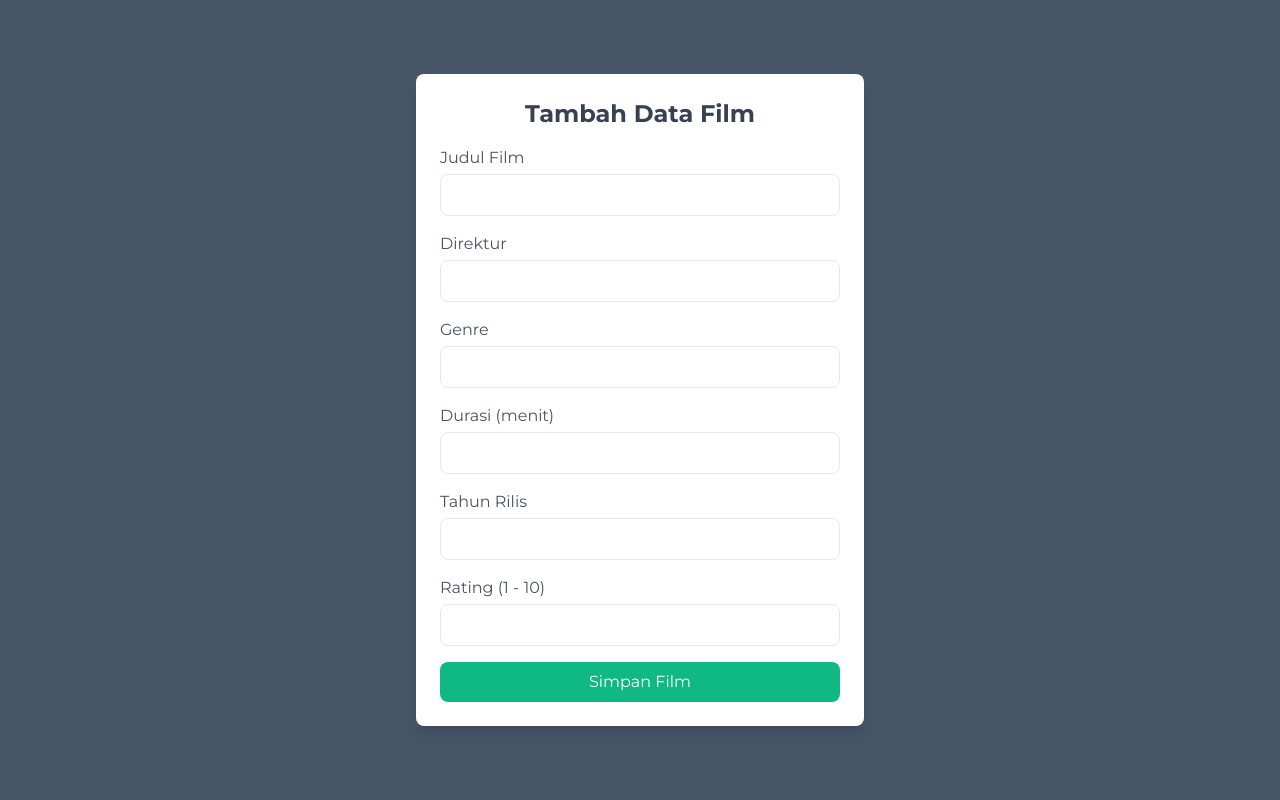
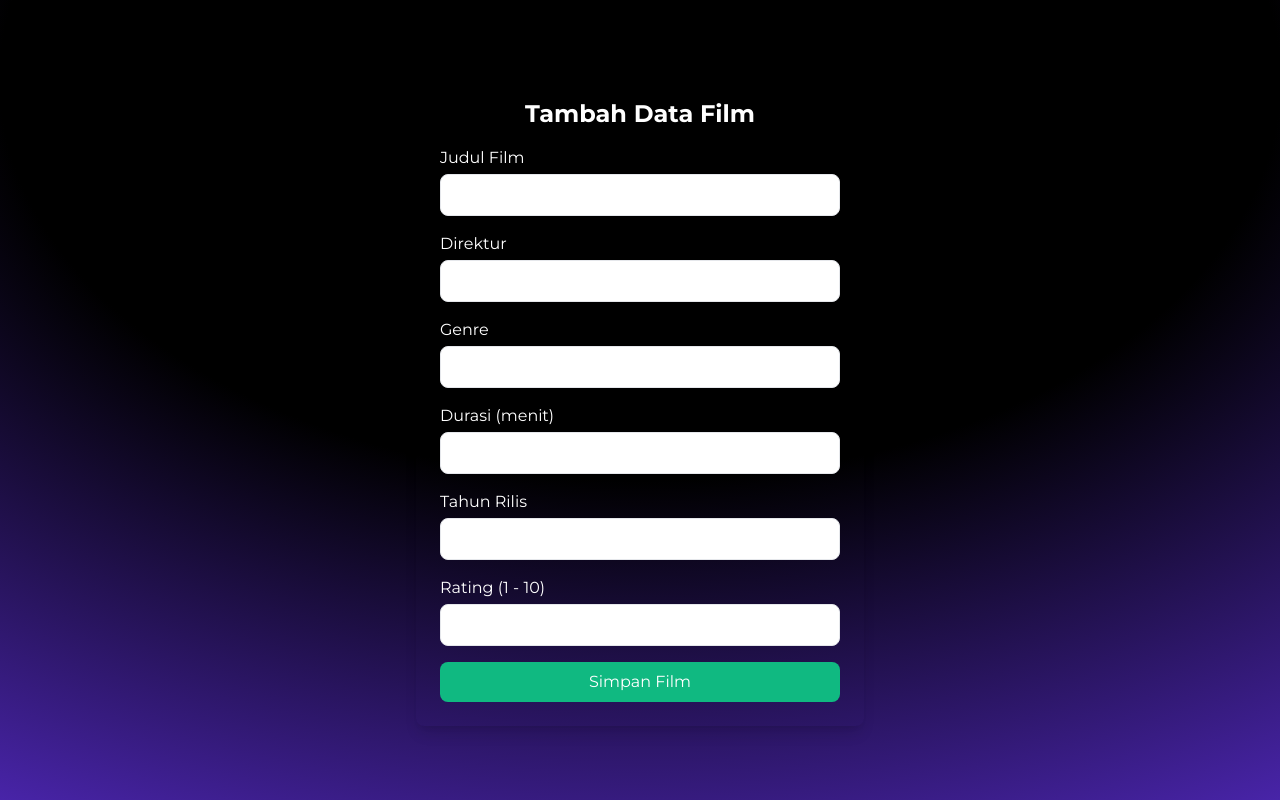
Before and after one commit to YanIndra21/idc-final-sub, a website: page create.html in a window 1280 px wide. Drawn offline with Linux system fonts and the light colour scheme.

Commit message:
fixed color create & edit

```diff
--- a/create.html
+++ b/create.html
@@ -9,49 +9,49 @@
     <link rel="preconnect" href="https://fonts.gstatic.com" crossorigin />
     <link href="https://fonts.googleapis.com/css2?family=Montserrat:ital,wght@0,100..900;1,100..900&display=swap" rel="stylesheet"/>
 </head>
-<body class="bg-slate-600 flex justify-center items-center min-h-screen font-[Montserrat]">
+<body class="flex justify-center items-center min-h-screen font-[Montserrat]   [background:radial-gradient(125%_125%_at_50%_10%,#000_40%,#63e_100%)]">
 
-    <div class="bg-white shadow-lg rounded-lg p-6 w-full max-w-md">
-        <h2 class="text-2xl font-bold text-center text-gray-700 mb-4">Tambah Data Film</h2>
+    <div class="bg-transparent shadow-lg rounded-lg p-6 w-full max-w-md">
+        <h2 class="text-2xl font-bold text-center text-white mb-4">Tambah Data Film</h2>
         <form id="film-form">
              <!-- Judul Film -->
             <div class="mb-4">
-                <label class="block text-gray-600 mb-1">Judul Film</label>
+                <label class="block text-white mb-1">Judul Film</label>
                 <input type="text" id="judul" name="judul" required
                     class="w-full px-3 py-2 border rounded-lg focus:outline-none focus:ring-2 focus:ring-emerald-700">
             </div>
 
             <!-- Direktur -->
             <div class="mb-4">
-                <label class="block text-gray-600 mb-1">Direktur</label>
+                <label class="block text-white mb-1">Direktur</label>
                 <input type="text" id="direktur" name="direktur" required
                     class="w-full px-3 py-2 border rounded-lg focus:outline-none focus:ring-2 focus:ring-emerald-700">
             </div>
 
             <!-- Genre -->
             <div class="mb-4">
-                <label class="block text-gray-600 mb-1">Genre</label>
+                <label class="block text-white mb-1">Genre</label>
                 <input type="text" id="genre" name="genre" required
                     class="w-full px-3 py-2 border rounded-lg focus:outline-none focus:ring-2 focus:ring-emerald-700">
             </div>
 
             <!-- Durasi -->
             <div class="mb-4">
-                <label class="block text-gray-600 mb-1">Durasi (menit)</label>
+                <label class="block text-white mb-1">Durasi (menit)</label>
                 <input type="number" id="durasi" name="durasi" min="1" required
                     class="w-full px-3 py-2 border rounded-lg focus:outline-none focus:ring-2 focus:ring-emerald-700">
             </div>
 
             <!-- Tahun Rilis -->
             <div class="mb-4">
-                <label class="block text-gray-600 mb-1">Tahun Rilis</label>
+                <label class="block text-white mb-1">Tahun Rilis</label>
                 <input type="number" id="tahun" name="tahun" min="1900" max="2025" required
                     class="w-full px-3 py-2 border rounded-lg focus:outline-none focus:ring-2 focus:ring-emerald-700">
             </div>
 
             <!-- Rating -->
             <div class="mb-4">
-                <label class="block text-gray-600 mb-1">Rating (1 - 10)</label>
+                <label class="block text-white mb-1">Rating (1 - 10)</label>
                 <input type="number" id="rating" name="rating" min="1" max="10" step="0.1" required
                     class="w-full px-3 py-2 border rounded-lg focus:outline-none focus:ring-2 focus:ring-emerald-700">
             </div>
```
Also changed, not shown: edit.html (+9 -9 lines), index.html (+1 -1 lines), src/output.css.
